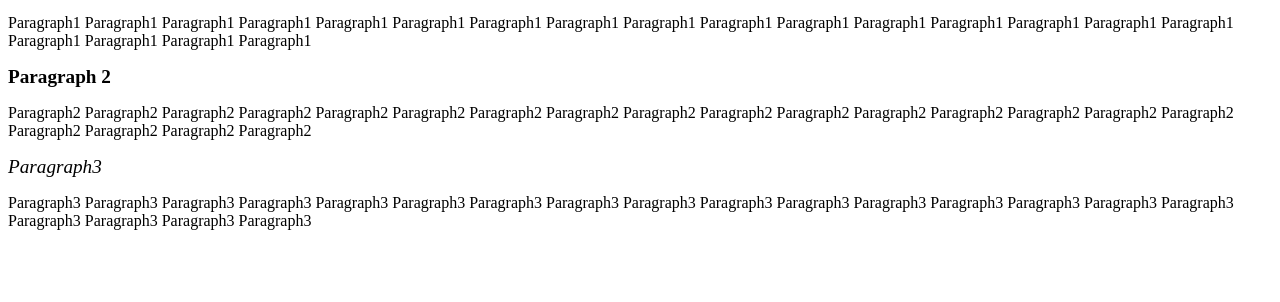
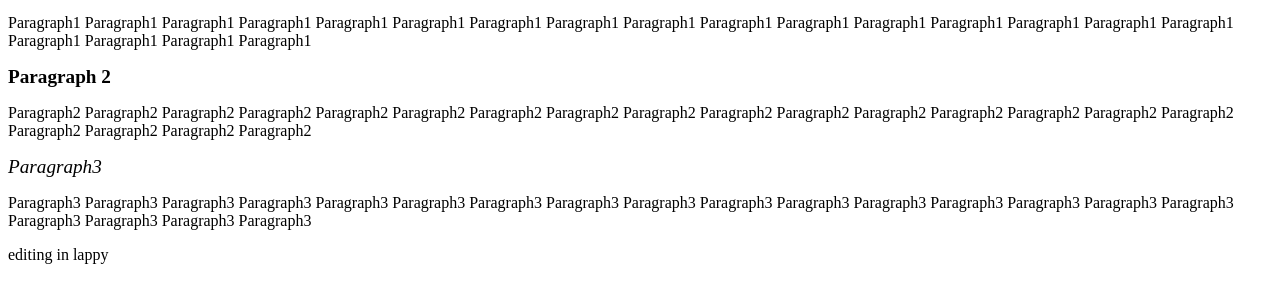
Before and after one commit to iruthwiksai/iruthwiksai.github.io, a plain HTML site: page index.html in a window 1280 px wide. Shown: the part 326-628 px from the top of the page. Drawn offline with Linux system fonts and the light colour scheme.

Commit message:
editing in lappy

```diff
--- a/index.html
+++ b/index.html
@@ -17,5 +17,6 @@
     <p> Paragraph2 Paragraph2 Paragraph2 Paragraph2 Paragraph2 Paragraph2 Paragraph2 Paragraph2 Paragraph2 Paragraph2 Paragraph2 Paragraph2 Paragraph2 Paragraph2 Paragraph2 Paragraph2 Paragraph2 Paragraph2 Paragraph2 Paragraph2 </p>
     <big><i> Paragraph3</i></big>
     <p> Paragraph3 Paragraph3 Paragraph3 Paragraph3 Paragraph3 Paragraph3 Paragraph3 Paragraph3 Paragraph3 Paragraph3 Paragraph3 Paragraph3 Paragraph3 Paragraph3 Paragraph3 Paragraph3 Paragraph3 Paragraph3 Paragraph3 Paragraph3</p>
+    <p>editing in lappy</p>
 </body>
 </html>
```
